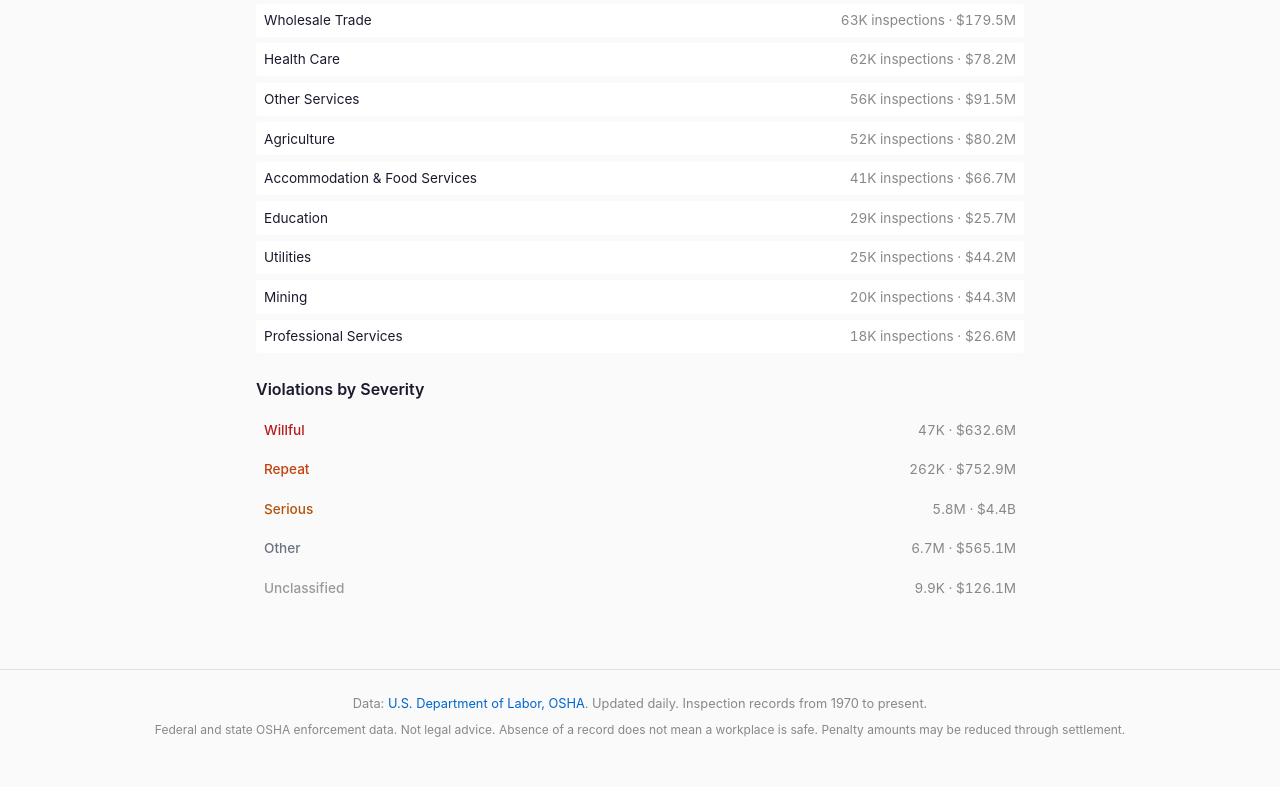
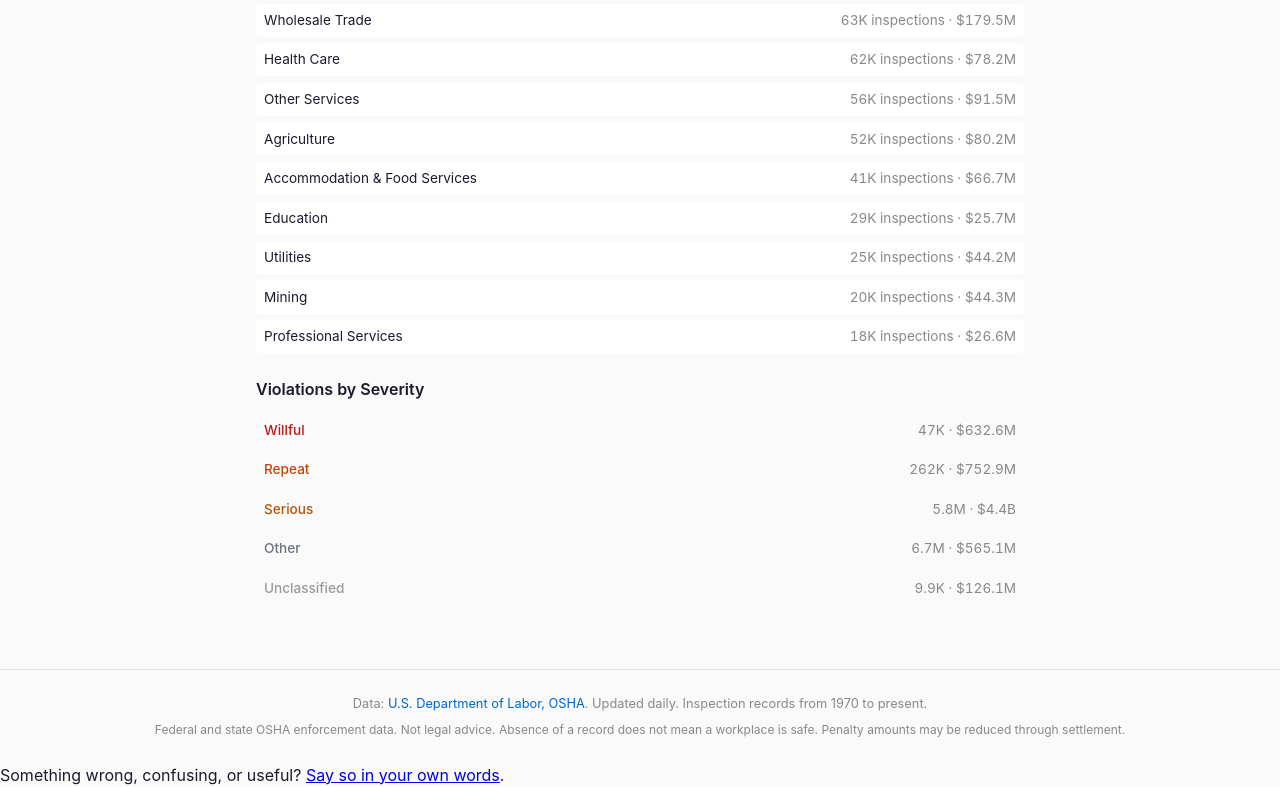
Before and after one commit to GreatTombProductions/osha-safety-tracker, a plain HTML site: page index.html in a window 1280 px wide. Shown: the part 742-1529 px from the top of the page. Before the commit the page ends 1505 px from the top, so only its background shows below. Drawn offline with Linux system fonts and the light colour scheme.

Commit message:
Add a note for saying when something on this page looks wrong

```diff
--- a/index.html
+++ b/index.html
@@ -72,5 +72,6 @@
     </footer>
 
     <script src="app.js"></script>
+<p class="quest-board-feedback">Something wrong, confusing, or useful? <a href="https://greattombproductions.github.io/quest-board/?project=osha-safety-tracker#suggest" target="_blank" rel="noopener">Say so in your own words</a>.</p>
 </body>
 </html>
```
